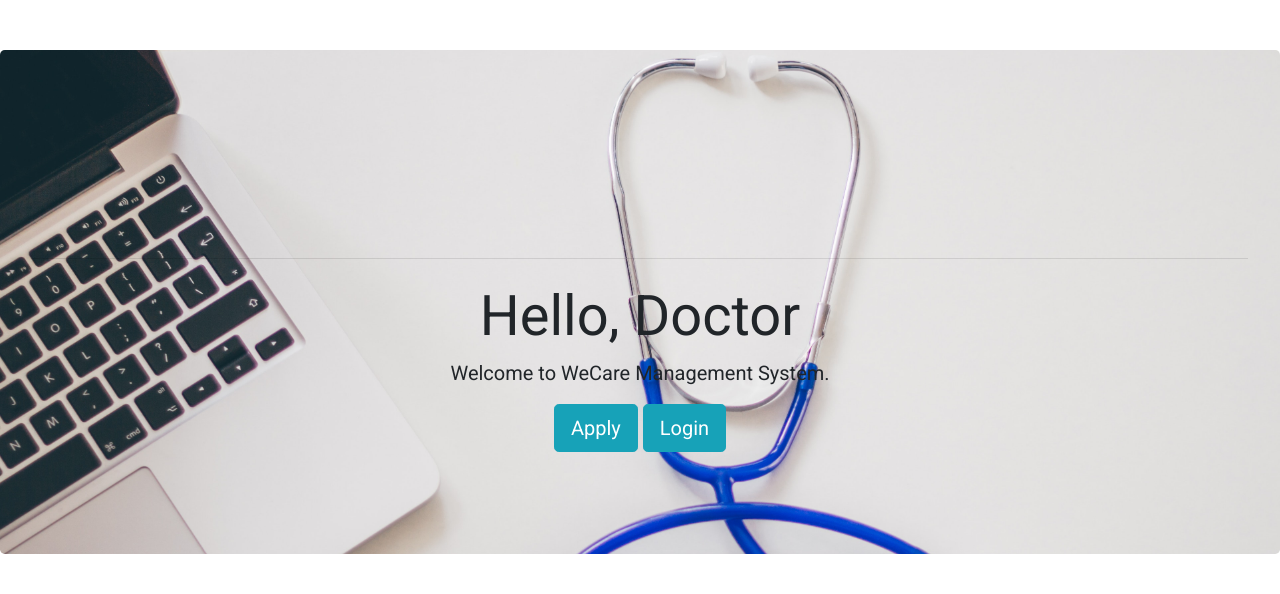
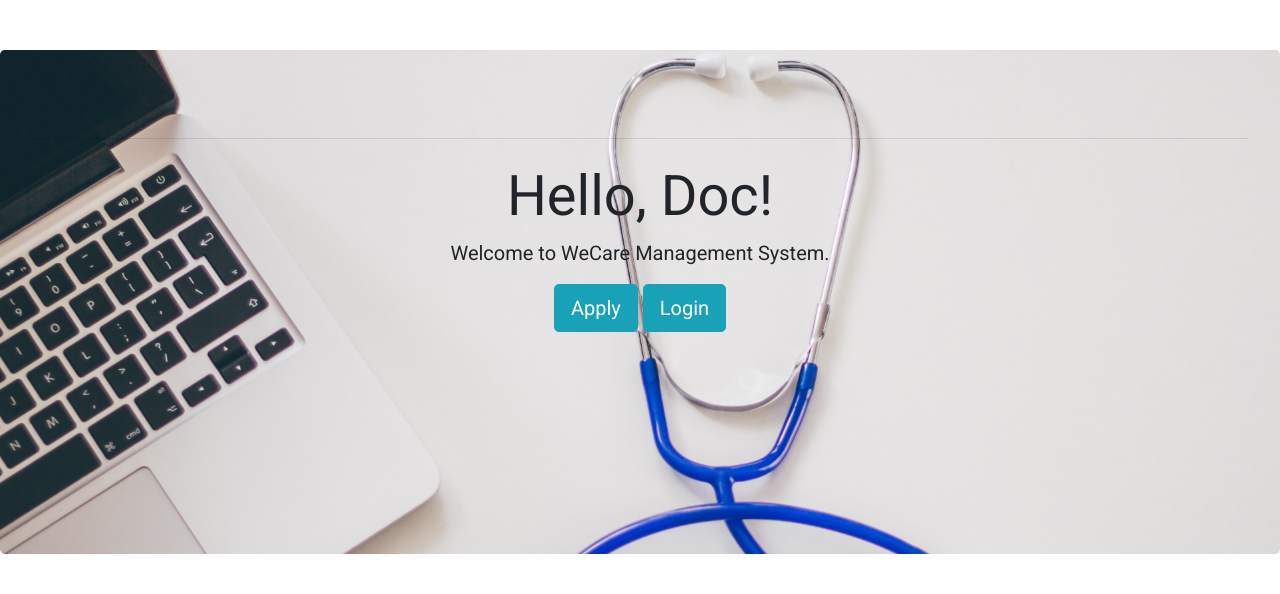
Before and after one commit to KABIR09/Open_HMS, a Django app: page /doctorclick in a window 1280 px wide. Shown: the part 66-660 px from the top of the page. Run offline with Django 3.2, Linux system fonts and the light colour scheme; some libraries are stand-ins or nearby versions.

Commit message:
Few changes committed

```diff
--- a/templates/hospital/doctorclick.html
+++ b/templates/hospital/doctorclick.html
@@ -32,13 +32,12 @@
 
 <br> <br> <br><br>
         <div class="jumbotron" style="margin-top:20px; background-size: cover; background-color:white;">
-          <br><br><br><br><br>
 
           <hr class="my-4">
 
           <section id="doc" class="d-flex align-items-center">
             <div class="container text-center position-relative">
-              <h1 class="display-4" style="text-align:center;">Hello, Doctor</h1>
+              <h1 class="display-4" style="text-align:center;">Hello, Doc!</h1>
               <p class="lead" style="text-align:center;"> Welcome to WeCare Management System.</p>
 
 
--- a/templates/hospital/patientclick.html
+++ b/templates/hospital/patientclick.html
@@ -20,7 +20,7 @@
 
             width:100%;
             height: 63vh;
-            background-image: url("/static/images/click.jpg");
+            background-image: url("/static/images/patientPage.jpeg");
             background-size: cover;
             background-repeat: no-repeat;
           }
@@ -69,7 +69,7 @@
 <br> <br> <br> <br>
 
         <div class="jumbotron" style="margin-top:20px; background-size: cover; background-color:white;">
-          <br><br><br><br><br>
+          <br><br>
           <h1 class="display-4" style="text-align:center;">Hello, Patient</h1>
           <p class="lead" style="text-align:center;"> Welcome to WeCare Management System.</p>
           <hr class="my-4">
```
Also changed, not shown: static/images/patientPage.jpeg (added).
